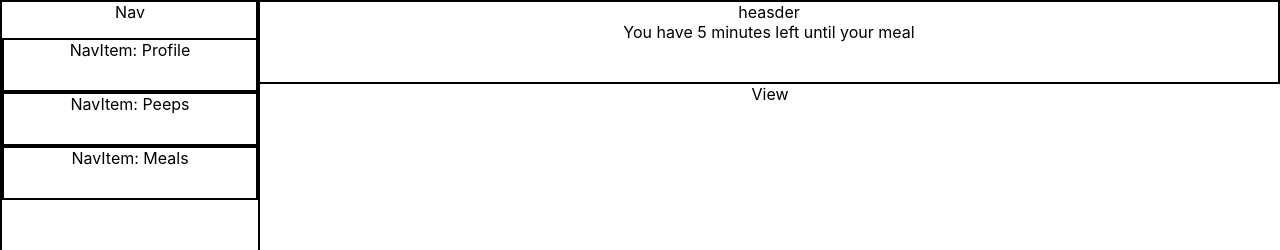
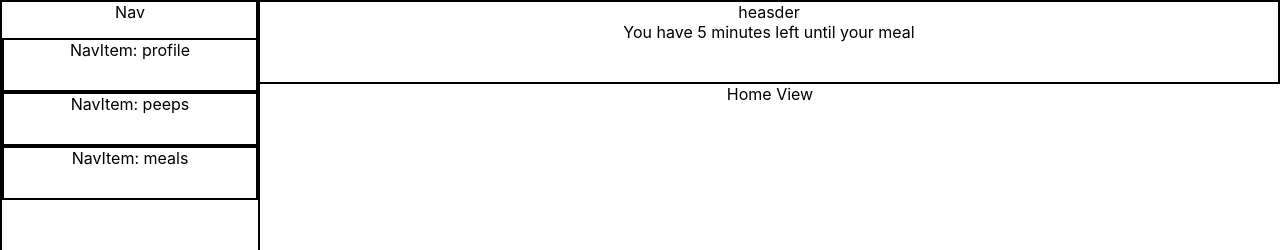
Before and after one commit to bist333/Dinnerbell, a React (Create React App) app: page / in a window 1280 px wide. Shown: the top 250 px of the page. Built offline with nearby package versions, Linux system fonts and the light colour scheme.

Commit message:
Initial pages for all the main views

```diff
--- a/src/App.js
+++ b/src/App.js
@@ -5,17 +5,33 @@ import Nav from "./Components/Nav";
 import Header from "./Components/Header";
 import View from "./Components/View";
 
+import VIEWSTATES from './Common/viewStates';
+
 const ScApp = styled.div`
     text-align: center;
 `;
 
 class App extends Component {
+
+    constructor(props) {
+        super(props);
+        this.state = {viewState: VIEWSTATES.HOME };
+
+        this.updateView = this.updateView.bind(this);
+    }
+
+
+    updateView(newView) {
+        this.setState({viewState: newView});
+    }
+
+
     render() {
         return (
             <ScApp>
-          <Nav/>
-          <Header/>
-          <View />
+                <Nav updateView={this.updateView} />
+                <Header />
+                <View viewState={this.state.viewState}/>
             </ScApp>
         );
     }
--- /dev/null
+++ b/src/Common/viewStates.js
@@ -0,0 +1,9 @@
+export const VIEWSTATES = {
+    HOME: 'home',
+    MEALS: 'meals',
+    PEEPS: 'peeps',
+    PROFILE: 'profile',
+
+};
+
+export default VIEWSTATES;
--- a/src/Components/Nav.js
+++ b/src/Components/Nav.js
@@ -2,6 +2,7 @@ import React, { Component } from 'react';
 import styled from 'styled-components';
 import NavItem from "./Nav/NavItem";
 
+import VIEWSTATES from '../Common/viewStates';
 
 const ScNav = styled.div`
     float: left;
@@ -25,9 +26,9 @@ class Nav extends Component {
             <ScNav>
                Nav
                 <ScNavTop>
-                    <NavItem name={'Profile'}/>
-                    <NavItem name={'Peeps'}/>
-                    <NavItem name={'Meals'}/>
+                    <NavItem name={VIEWSTATES.PROFILE} updateView={this.props.updateView} />
+                    <NavItem name={VIEWSTATES.PEEPS} updateView={this.props.updateView} />
+                    <NavItem name={VIEWSTATES.MEALS} updateView={this.props.updateView} />
                 </ScNavTop>
             </ScNav>
         );
--- a/src/Components/Nav/NavItem.js
+++ b/src/Components/Nav/NavItem.js
@@ -7,13 +7,14 @@ const ScNavItem = styled.li`
     border-style: solid;
     border-width: 2px;
     padding-bottom: 30px;
+    cursor: pointer;
 `;
 
 
 class NavItem extends Component {
     render() {
         return (
-            <ScNavItem>
+            <ScNavItem onClick={() => this.props.updateView(this.props.name)}>
                 NavItem: {this.props.name}
             </ScNavItem>
         );
--- a/src/Components/View.js
+++ b/src/Components/View.js
@@ -1,15 +1,35 @@
 import React, { Component } from 'react';
 import styled from 'styled-components';
+
+import Meals from './Views/Meals/Meals';
+import Peeps from './Views/Peeps/Peeps';
+import Profile from './Views/Profile/Profile';
+
+import VIEWSTATES from '../Common/viewStates';
 
 const ScApp = styled.div`
     text-align: center;
 `;
 
 class View extends Component {
+
+    renderView() {
+        switch (this.props.viewState) {
+            case VIEWSTATES.HOME:
+                return <div>Home View</div>;
+            case VIEWSTATES.MEALS:
+                return <Meals/>;
+            case VIEWSTATES.PEEPS:
+                return <Peeps/>;
+            case VIEWSTATES.PROFILE:
+                return <Profile/>
+        }
+    }
+
     render() {
         return (
             <ScApp>
-                View
+                {this.renderView()}
             </ScApp>
         );
     }
--- /dev/null
+++ b/src/Components/Views/Meals/Meals.js
@@ -0,0 +1,20 @@
+import React, { Component } from 'react';
+import styled from 'styled-components';
+
+
+const ScMeals = styled.div`
+    text-align: center;
+`;
+
+
+class Meals extends Component {
+    render() {
+        return (
+            <ScMeals>
+                This is a meals!!!
+            </ScMeals>
+        );
+    }
+}
+
+export default Meals;
--- /dev/null
+++ b/src/Components/Views/Peeps/Peeps.js
@@ -0,0 +1,22 @@
+import React, { Component } from 'react';
+import styled from 'styled-components';
+
+
+const ScPeeps = styled.div`
+    text-align: center;
+    color: blue;
+    font-size: 24px;
+`;
+
+
+class Peeps extends Component {
+    render() {
+        return (
+            <ScPeeps>
+                This is a PEEPS!!!
+            </ScPeeps>
+        );
+    }
+}
+
+export default Peeps;
--- /dev/null
+++ b/src/Components/Views/Profile/Profile.js
@@ -0,0 +1,25 @@
+import React, { Component } from 'react';
+import styled from 'styled-components';
+
+
+const ScProfile = styled.div`
+    text-align: center;
+    display: flex;
+    flex-direction: column;
+    align-items: center;
+    justify-content: center;
+    font-size: 24px;
+`;
+
+
+class Profile extends Component {
+    render() {
+        return (
+            <ScProfile>
+                This is ( ͡° ͜ʖ ͡°)
+            </ScProfile>
+        );
+    }
+}
+
+export default Profile;
```
Lines whose indentation alone changed are shown as unchanged.
